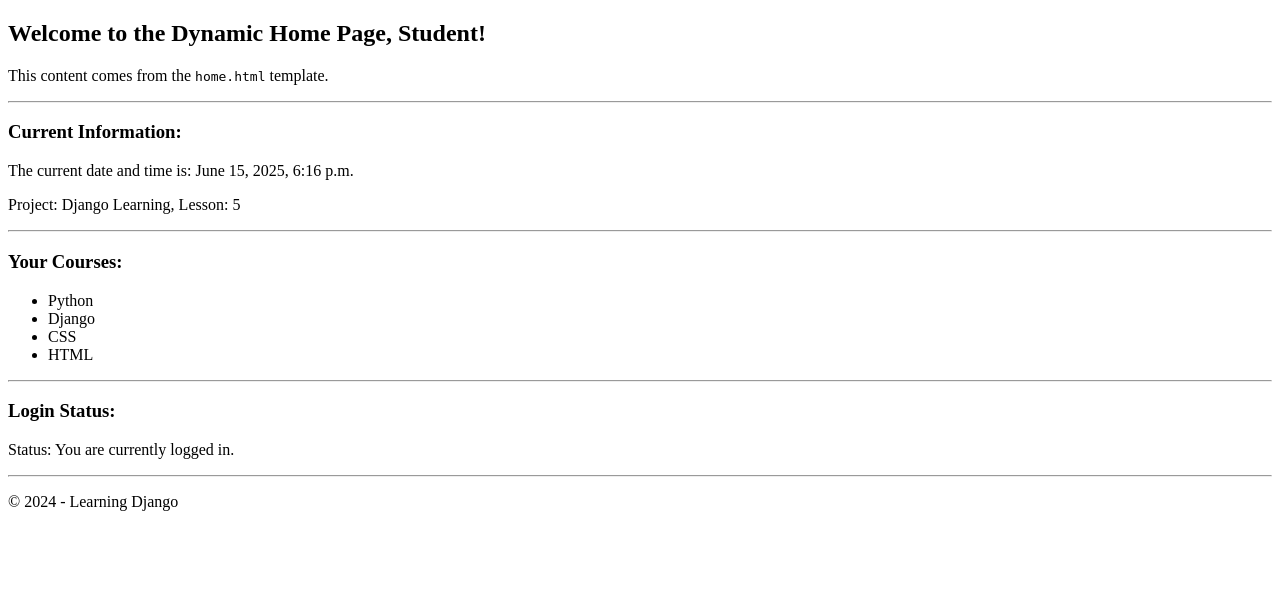
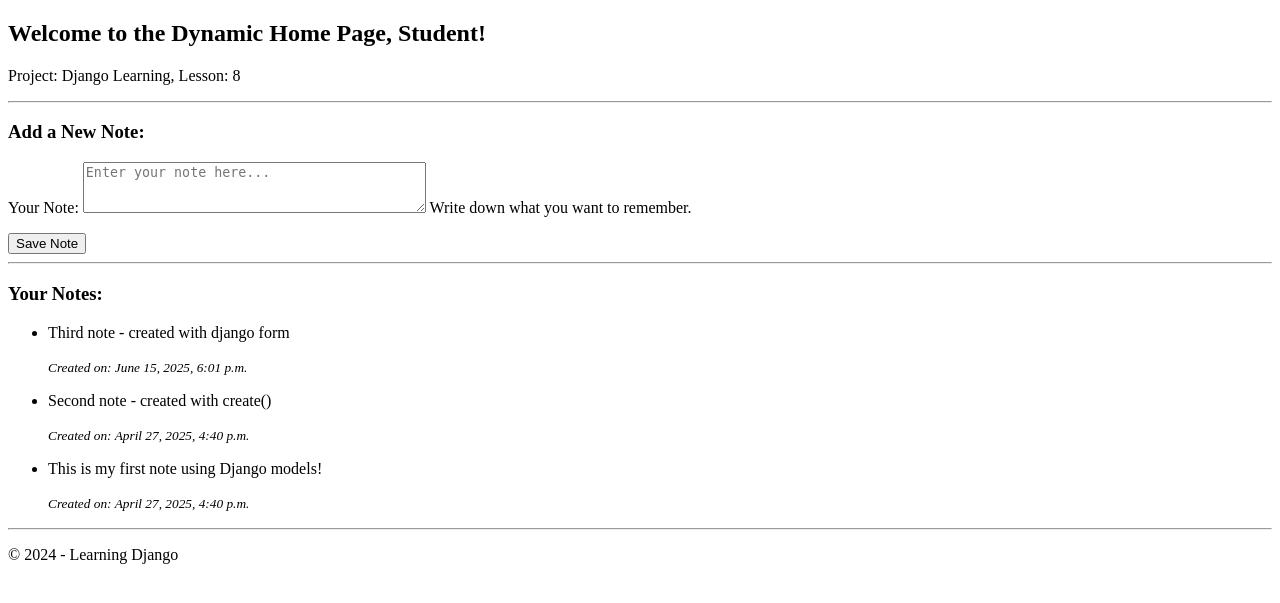
Before and after one commit to dshaw0004/django-learning, a Django app: page / in a window 1280 px wide. Shown: the part 82-685 px from the top of the page. Run offline with Django 5.2, Linux system fonts and the light colour scheme; data comes from the database, SQL or seed files in the repository; both versions use the stored data as it was after the commit.

Commit message:
Progress: 2 more lesson completed
lesson 7: Displaying Model Data in Templates (QuerySets)
lesson 8: Django Forms for User Input

```diff
--- a/myfirstproject/settings.py
+++ b/myfirstproject/settings.py
@@ -26,8 +26,9 @@ SECRET_KEY = 'django-insecure-9=sj25ay3u6mt&!qtyturo96rt9%p$7r-_ktao((a7jd79vgzh
 # SECURITY WARNING: don't run with debug turned on in production!
 DEBUG = True
 
-ALLOWED_HOSTS = []
-
+ALLOWED_HOSTS = ['onrender.com', 'django-learning-pehn.onrender.com', 'localhost', '127.0.0.1']
+# to avoid django.core.exceptions.DisallowedHost: Invalid HTTP_HOST header: 'django-learning-pehn.onrender.com'. You may need to add 'django-learning-pehn.onrender.com' to ALLOWED_HOSTS.
+# when hosting it on render.com
 
 # Application definition
 
--- /dev/null
+++ b/pages/forms.py
@@ -0,0 +1,19 @@
+from django import forms
+from .models import Note # Import your Note model
+
+class NoteForm(forms.ModelForm):
+    class Meta:
+        model = Note  # Specify which model this form is for
+        fields = ['text'] # Specify which fields from the model should be in the form
+        # You can also use fields = '__all__' to include all fields,
+        # or exclude = ['created_at'] to exclude specific fields.
+
+        widgets = {
+            'text': forms.Textarea(attrs={'rows': 3, 'placeholder': 'Enter your note here...'}),
+        }
+        labels = {
+            'text': 'Your Note',
+        }
+        help_texts = {
+            'text': 'Write down what you want to remember.',
+        }
--- a/pages/templates/pages/home.html
+++ b/pages/templates/pages/home.html
@@ -1,39 +1,50 @@
 {% extends "base.html" %}
 
-{% block title %}Dynamic Home Page{% endblock title %} {# Updated title #}
+{% block title %}Home Page with Notes &amp; Form{% endblock title %} {# Updated title #}
 
 {% block content %}
-<h2>Welcome to the Dynamic Home Page, {{ name }}!</h2> {# Using the 'name' variable #}
-<p>This content comes from the <code>home.html</code> template.</p>
+<h2>Welcome to the Dynamic Home Page, {{ name }}!</h2>
+<p>Project: {{ info.project }}, Lesson: {{ info.lesson }}</p>
 
 <hr>
 
-<h3>Current Information:</h3>
-<p>The current date and time is: {{ current_datetime }}</p> {# Displaying the datetime object #}
-<p>Project: {{ info.project }}, Lesson: {{ info.lesson }}</p> {# Accessing nested dictionary #}
+<h3>Add a New Note:</h3>
+<form method="POST" action=""> {# POST method, action="" means submit to the current URL #}
+  {% csrf_token %} {# CRUCIAL for security! #}
+
+  {{ form.as_p }} {# Render the form fields as paragraphs #}
+  {# Other ways to render: #}
+  {# {{ form.as_table }} #}
+  {# {{ form.as_ul }} #}
+  {# Or render fields manually for more control: #}
+  <!--
+  <div class="form-field">
+    {{ form.text.label_tag }}
+    {{ form.text }}
+    {% if form.text.help_text %}<small>{{ form.text.help_text }}</small>{% endif %}
+    {% for error in form.text.errors %}<p style="color:red;">{{ error }}</p>{% endfor %}
+  </div>
+  -->
+
+  <button type="submit">Save Note</button>
+</form>
 
 <hr>
 
-<h3>Your Courses:</h3>
-{% if courses %} {# Check if the 'courses' list exists and is not empty #}
-    <ul>
-        {% for course in courses %} {# Loop through the 'courses' list #}
-            <li>{{ course }}</li> {# Display each item in the list #}
-        {% empty %} {# Optional: Displayed if the list is empty #}
-            <li>You are not enrolled in any courses yet.</li>
-        {% endfor %} {# End the for loop #}
-    </ul>
+<h3>Your Notes:</h3>
+{# ... (rest of the notes display section remains the same) ... #}
+{% if notes_list %}
+<ul>
+  {% for note_item in notes_list %}
+  <li>
+    <p>{{ note_item.text }}</p>
+    <small><em>Created on: {{ note_item.created_at|date:"F j, Y, P" }}</em></small>
+  </li>
+  {% endfor %}
+</ul>
 {% else %}
-    <p>No course information available.</p>
-{% endif %} {# End the if statement #}
-
-<hr>
-
-<h3>Login Status:</h3>
-{% if is_logged_in %} {# Using the boolean variable #}
-    <p>Status: You are currently logged in.</p>
-{% else %}
-    <p>Status: You are currently logged out.</p>
+<p>You haven't created any notes yet!</p>
 {% endif %}
 
+{# ... (rest of template for courses, login status, etc.) ... #}
 {% endblock content %}
--- a/pages/views.py
+++ b/pages/views.py
@@ -1,28 +1,47 @@
+from django.shortcuts import render, redirect # Add redirect
+from django.utils import timezone # For explicit created_at if not using auto_now_add fully
 import datetime
-from django.shortcuts import render
+from .models import Note
+from .forms import NoteForm # <--- IMPORT YOUR FORM
 
-# Create your views here.
 def home_page_view(request):
-    """
-    A view that renders the home page template.
-    and passes dynamic data via context.
-    """
     template_name = "pages/home.html"
-    # create some dynamic data
+
+    # --- Form Handling ---
+    if request.method == 'POST':
+        form = NoteForm(request.POST) # Create form instance with submitted data
+        if form.is_valid():
+            # If you want to set created_at manually (e.g., if auto_now_add=False or for custom logic)
+            # new_note = form.save(commit=False) # Don't save to DB yet
+            # new_note.created_at = timezone.now() # Set additional fields
+            # new_note.save() # Now save to DB
+
+            # Since our 'created_at' has auto_now_add=True, we can just save directly
+            form.save() # Saves the new note to the database
+            return redirect('home') # Redirect to the same page (or another) to avoid re-POSTing
+    else: # GET request
+        form = NoteForm() # Create an empty form instance
+
+    # --- Fetching existing data ---
+    all_notes = Note.objects.all().order_by('-created_at')
+
+    # --- Old dynamic data (can be kept or removed) ---
     current_time = datetime.datetime.now()
     user_name = "Student"
-    cource_list = ["Python", "Django", "CSS", "HTML"]
+    course_list = ["Python", "HTML", "Django", "CSS"]
     logged_in = True
+    info = {
+        'project': 'Django Learning',
+        'lesson': 8 # Updated lesson number
+    }
 
-    # Build the context dictionary
     context = {
-        "current_datetime": current_time,
-        "name": user_name,
-        "courses": cource_list,
-        "is_logged_in": logged_in,
-        'info': {
-            'project': 'Django Learning',
-            'lesson': 5
-        },
+        'form': form, # <--- ADD THE FORM TO THE CONTEXT
+        'notes_list': all_notes,
+        'current_datetime': current_time,
+        'name': user_name,
+        'courses': course_list,
+        'is_logged_in': logged_in,
+        'info': info,
     }
     return render(request, template_name, context)
```
Also changed, not shown: Readme.md, db.sqlite3.
